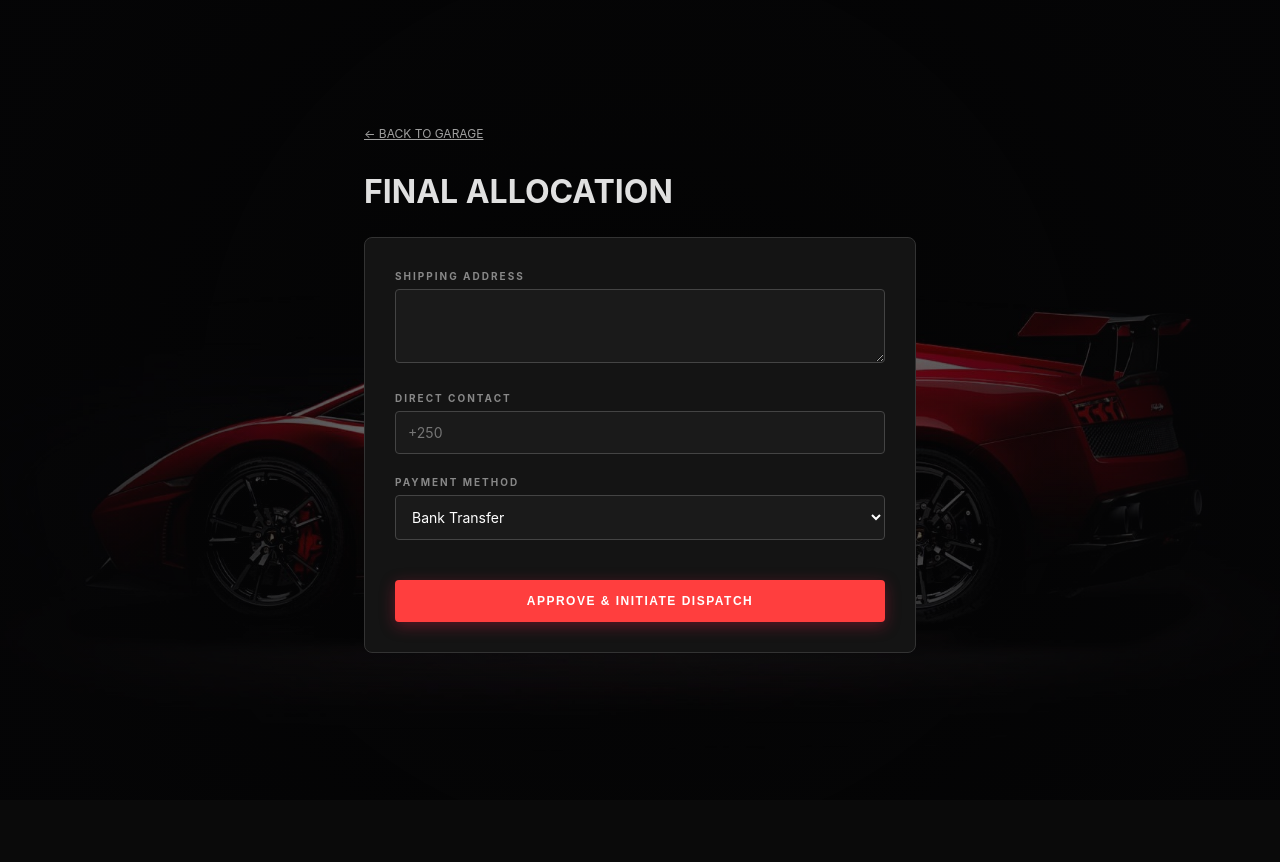
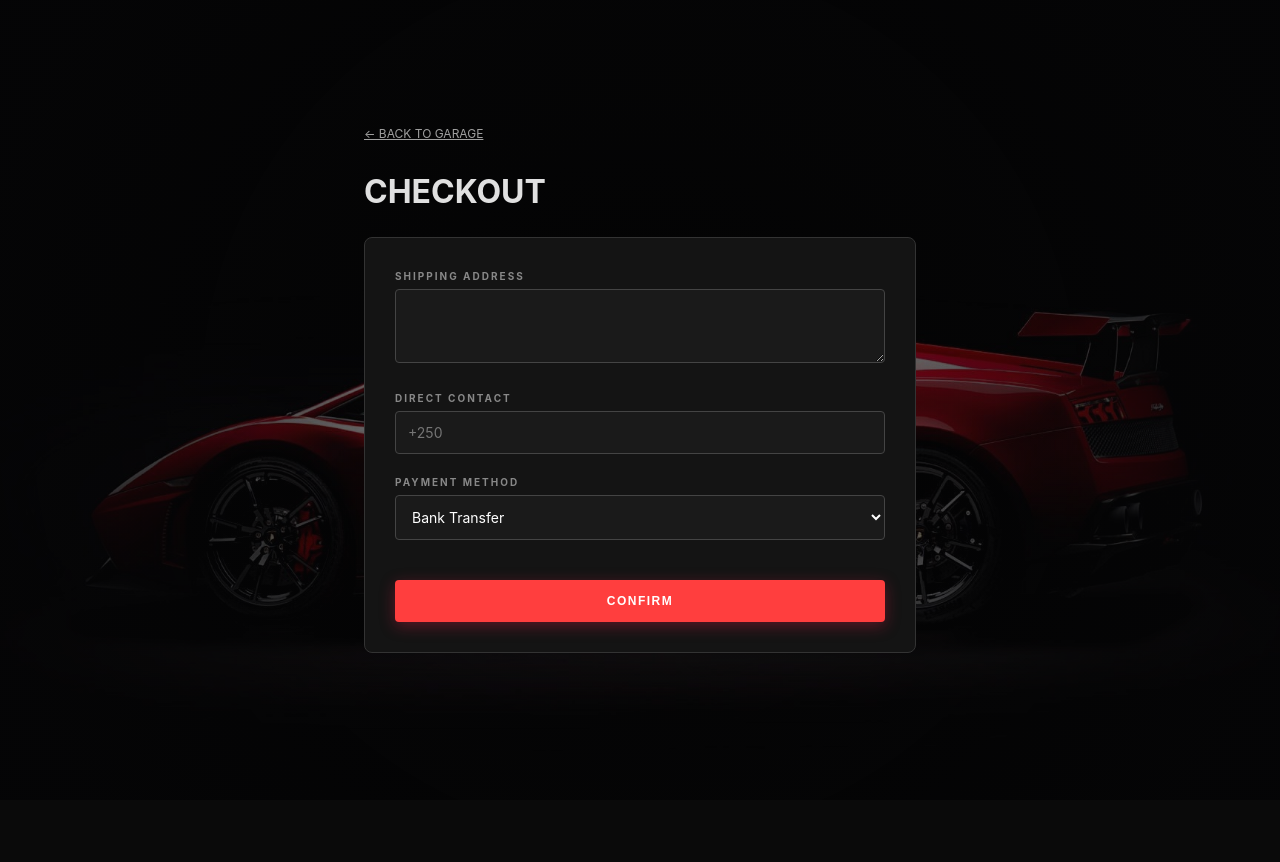
Before and after one commit to malazmohdibrahim/Kinetik, a PHP site: page /checkout.php in a window 1280 px wide. Shown: the top 862 px of the page. Run offline with PHP 8.4, Linux system fonts and the light colour scheme; data comes from the database, SQL or seed files in the repository.

Commit message:
editing checkout page

```diff
--- a/src/checkout.php
+++ b/src/checkout.php
@@ -43,13 +43,13 @@ if ($_SERVER['REQUEST_METHOD'] === 'POST' && $order) {
     <main class="container" style="max-width: 600px; margin: 80px auto;">
         <?php if ($success): ?>
             <div class="glass-panel" style="text-align: center; padding: 60px;">
-                <h1 style="color: #fff;">DISPATCH APPROVED</h1>
-                <p style="color: var(--text-muted);">Your order has been confirmed. Our team at the Kigali hub is preparing your assets for transit.</p>
-                <a href="index.php" class="cta-primary" style="display:inline-block; margin-top:20px;">Return to Showroom</a>
+                <h1 style="color: #ff3e3e;">Order Confirmed</h1>
+                <p style="color: var(--text-muted);">Your order has been confirmed. we've emailed you the delivery details.</p>
+                <a href="index.php" class="cta-primary" style="display:inline-block; margin-top:20px;">Return</a>
             </div>
         <?php elseif ($order): ?>
             <a href="garage.php" style="color: var(--text-muted); font-size: 12px;">← BACK TO GARAGE</a>
-            <h1 style="margin: 20px 0;">FINAL ALLOCATION</h1>
+            <h1 style="margin: 20px 0;">CHECKOUT</h1>
             <form method="POST" class="checkout-box">
                 <div class="form-group">
                     <label>Shipping Address</label>
@@ -66,7 +66,7 @@ if ($_SERVER['REQUEST_METHOD'] === 'POST' && $order) {
                         <option>Mobile Money</option><option>Crypto</option>
                     </select>
                 </div>
-                <button type="submit" class="cta-primary" style="width: 100%; margin-top: 20px;">APPROVE & INITIATE DISPATCH</button>
+                <button type="submit" class="cta-primary" style="width: 100%; margin-top: 20px;">Confirm </button>
             </form>
         <?php else: ?>
             <p>No pending orders found. <a href="index.php">Browse inventory</a>.</p>
```
